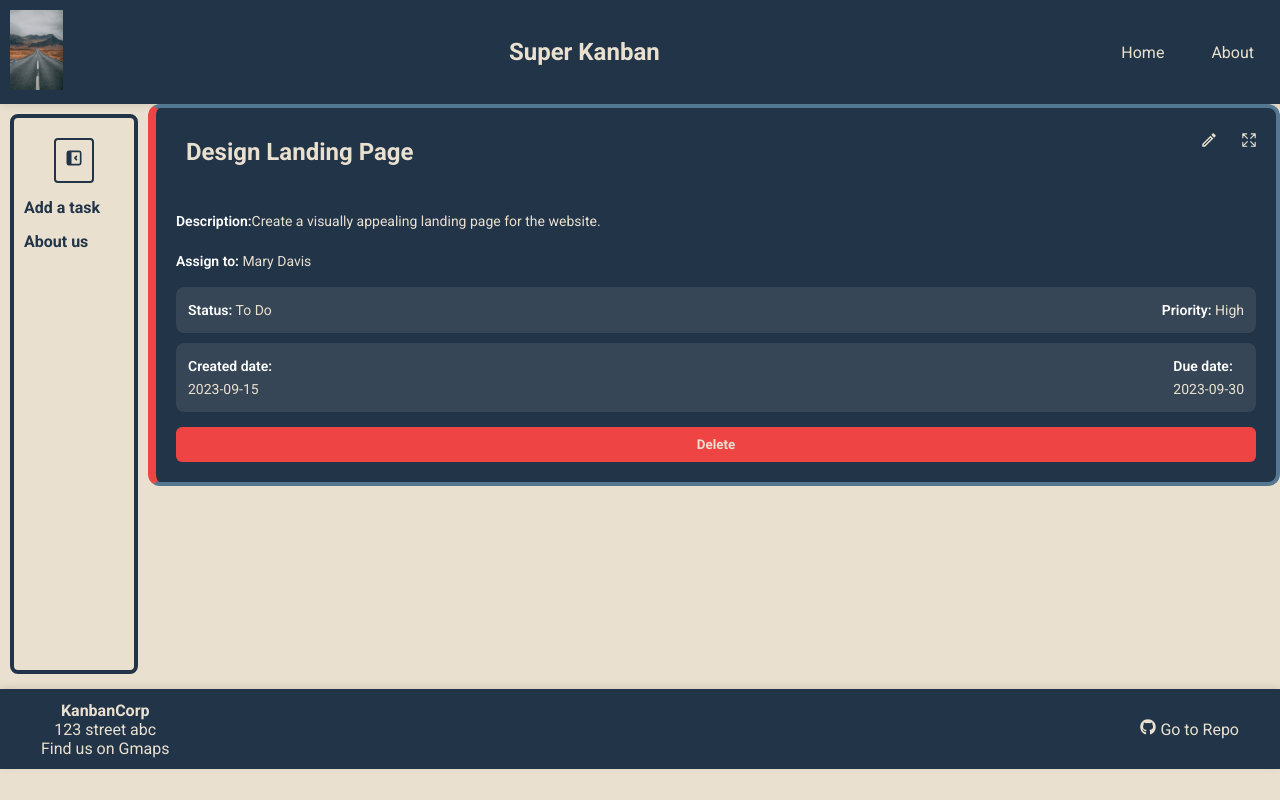
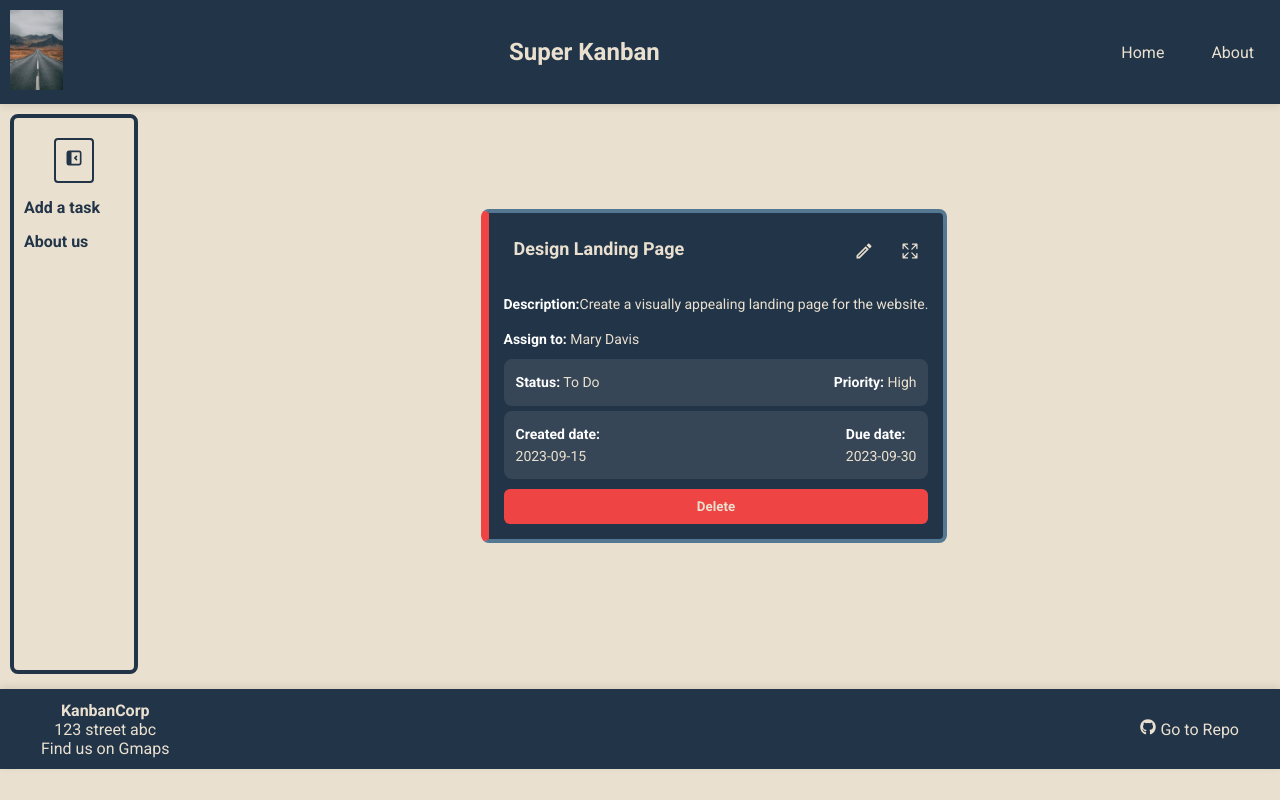
Before and after one commit to MassFuer/Kanban-Board, a React (Vite) app in the folder kanban-board/: page /task-details/1 in a window 1280 px wide. Built offline with nearby package versions, Linux system fonts and the light colour scheme.

Commit message:
fixed displaying card edition and card display - they were on ttop of the sidebar + edit and expand buttons on card

```diff
--- a/kanban-board/src/App.css
+++ b/kanban-board/src/App.css
@@ -86,7 +86,6 @@ main {
   display: flex;
   flex-direction: column;
 }
-
 
 /* Sidebar */
 .sidebar {
@@ -204,7 +203,6 @@ footer a:hover {
   transition: all 0.3s ease;
 }
 
-
 /* Tasks container */
 
 .tasks-container {
@@ -212,7 +210,6 @@ footer a:hover {
   flex: 1;
   padding: 20px;
 }
-
 
 /* Tasks list container */
 .tasks-list-container {
@@ -225,14 +222,41 @@ footer a:hover {
   overflow-x: auto;
   padding-bottom: 20px;
 }
+.tasks-list-container h2 {
+  margin: 0 0 16px 0;
+  padding: 12px;
+  background: linear-gradient(135deg, #547792 0%, #213448 100%);
+  color: #eae0cf;
+  border-radius: 8px;
+  font-weight: bold;
+  font-size: 18px;
+  text-transform: uppercase;
+  letter-spacing: 1px;
+  box-shadow: 0 2px 4px rgba(0, 0, 0, 0.1);
+}
+.tasks-list-container p {
+  margin: 2px;
+  padding: 2px;
+  color: #eae0cf;
+}
 
-/* Column styling */
+/* Nothing to display */
+.tasks-list-container h3 {
+  color: #6c757d;
+  font-weight: normal;
+  font-style: italic;
+  margin-top: 20px;
+}
+
+/* Kanban Columns styling */
 .tasks-list-container > div {
+  background-color: #eae0cf;
   border-radius: 12px;
   padding: 16px;
-  min-width: 300px;
+  /* min-width: 300px; */
+  /* min-height: 500px; */
+  width: 25%;
   flex: 1;
-  min-height: 500px;
   transition: all 0.3s ease;
 }
 
@@ -247,24 +271,14 @@ footer a:hover {
   transform: scale(1.02);
 }
 
-.tasks-list-container h2 {
-  margin: 0 0 16px 0;
-  padding: 12px;
-  background: linear-gradient(135deg, #547792 0%, #213448 100%);
-  color: #eae0cf;
-  border-radius: 8px;
-  font-weight: bold;
-  font-size: 18px;
-  text-transform: uppercase;
-  letter-spacing: 1px;
-  box-shadow: 0 2px 4px rgba(0, 0, 0, 0.1);
-}
-
-.tasks-list-container h3 {
-  color: #6c757d;
-  font-weight: normal;
-  font-style: italic;
-  margin-top: 20px;
+/* Task detail and edit pages wrapper */
+.task-detail-page,
+.task-edit-page {
+  padding: 40px 20px;
+  display: flex;
+  justify-content: center;
+  align-items: center;
+  min-height: 70vh;
 }
 
 .task-edit {
@@ -276,11 +290,11 @@ footer a:hover {
   display: flex;
   flex-direction: column;
   justify-content: space-between;
-  gap: 10px;
+  gap: 5px;
   border: 4px solid #547792;
-  border-radius: 12px;
+  border-radius: 8px;
   background-color: #213448;
-  padding: 20px;
+  padding: 15px;
   margin-bottom: 16px;
   transition: all 0.3s ease;
   cursor: grab;
@@ -298,22 +312,29 @@ footer a:hover {
   box-shadow: 0 8px 20px rgba(0, 0, 0, 0.2);
 }
 
+/* Task card header with flex layout */
+.task-card-header {
+  display: flex;
+  justify-content: space-between;
+  align-items: center;
+  margin-bottom: 15px;
+  gap: 10px;
+}
+
 .task-card h2 {
   color: #eae0cf;
   padding:10px;
+
+  margin: 0;
+  flex: 1;
+  font-size: 18px;
 }
 
-/* Priority borders */
-.task-card[data-priority="High"] {
-  border-left: 8px solid #ef4444;
-}
-
-.task-card[data-priority="Medium"] {
-  border-left: 8px solid #f59e0b;
-}
-
-.task-card[data-priority="Low"] {
-  border-left: 8px solid #10b981;
+.task-card-actions {
+  display: flex;
+  gap: 10px;
+  align-items: center;
+  flex-shrink: 0;
 }
 
 /* Task card text */
@@ -327,7 +348,19 @@ footer a:hover {
 
 .task-card p strong {
   color: #fff;
-  font-weight: 600;
+  font-weight: bold;
+}
+/* Priority borders */
+.task-card[data-priority="High"] {
+  border-left: 8px solid #ef4444;
+}
+
+.task-card[data-priority="Medium"] {
+  border-left: 8px solid #f59e0b;
+}
+
+.task-card[data-priority="Low"] {
+  border-left: 8px solid #10b981;
 }
 
 /* Task status and dates */
@@ -378,20 +411,22 @@ footer a:hover {
 
 .task-card button.edit,
 .task-card button.toggle {
-  position: absolute;
-  top: 10px;
   padding: 8px;
-  font-size: 18px;
+  font-size: 20px;
   background-color: transparent;
   color: #eae0cf;
+  transition: all 0.2s ease;
+  border: none;
+  cursor: pointer;
+  display: flex;
+  align-items: center;
+  justify-content: center;
 }
 
-.task-card button.edit {
-  right: 50px;
-}
-
-.task-card button.toggle {
-  right: 10px;
+.task-card button.edit:hover,
+.task-card button.toggle:hover {
+  transform: scale(1.15);
+  color: #fff;
 }
 
 .task-card label {
--- a/kanban-board/src/components/TaskCard.jsx
+++ b/kanban-board/src/components/TaskCard.jsx
@@ -27,7 +27,9 @@ function TaskCard({ task, handleDelete, handleDragStart, handleDrop }) {
         onDragOver={(e) => e.preventDefault()}
         onDrop={onDrop}
       >
+        <div className="task-card-header">
           <h2>{task.title}</h2>
+          <div className="task-card-actions">
             {/* edit button */}
             <NavLink to={`/edit-task/${task.id}`}>
               <button className="edit">
@@ -41,6 +43,8 @@ function TaskCard({ task, handleDelete, handleDragStart, handleDrop }) {
                 <IoExpandOutline />
               </button>
             </NavLink>
+          </div>
+        </div>
         <p>
           <strong>Description:</strong>
           {task.description}
--- a/kanban-board/src/pages/EditTaskPage.jsx
+++ b/kanban-board/src/pages/EditTaskPage.jsx
@@ -28,8 +28,9 @@ function EditTaskPage({ tasks, handleEditTask }) {
   }
   return (
     <>
-      <form onSubmit={handleUpdateTask}>
-        <div className="task-card task-edit">
+      <div className="task-edit-page">
+        <form onSubmit={handleUpdateTask}>
+          <div className="task-card task-edit">
           <label>Title:</label>
           <input
             type="text"
@@ -73,9 +74,9 @@ function EditTaskPage({ tasks, handleEditTask }) {
                 required
               >
                 <option value="">-- None --</option>
-                <option value="low">Low</option>
-                <option value="medium">Medium</option>
-                <option value="high">High</option>
+                <option value="Low">Low</option>
+                <option value="Medium">Medium</option>
+                <option value="High">High</option>
               </select>
             </label>
 
@@ -88,10 +89,10 @@ function EditTaskPage({ tasks, handleEditTask }) {
                 onChange={(e) => setStatus(e.target.value)}
               >
                 <option value="">-- None --</option>
-                <option value="todo">To Do</option>
-                <option value="inProgress">In Progress</option>
-                <option value="inReview">In Review</option>
-                <option value="done">Done</option>
+                <option value="To Do">To Do</option>
+                <option value="In Progress">In Progress</option>
+                <option value="In Review">In Review</option>
+                <option value="Done">Done</option>
               </select>
             </label>
           </div>
@@ -106,8 +107,9 @@ function EditTaskPage({ tasks, handleEditTask }) {
           <button type="submit" className="delete">
             Edit task
           </button>
-        </div>
-      </form>
+          </div>
+        </form>
+      </div>
     </>
   );
 }
--- a/kanban-board/src/pages/TaskDetailPage.jsx
+++ b/kanban-board/src/pages/TaskDetailPage.jsx
@@ -10,11 +10,13 @@ function TaskDetailPage({ tasks, handleDelete, handleEdit }) {
 
   return (
     <>
-      <TaskCard
-        task={task}
-        handleDelete={handleDelete}
-        handleEdit={handleEdit}
-      />
+      <div className="task-detail-page">
+        <TaskCard
+          task={task}
+          handleDelete={handleDelete}
+          handleEdit={handleEdit}
+        />
+      </div>
     </>
   );
 }
```
Lines whose indentation alone changed are shown as unchanged.
